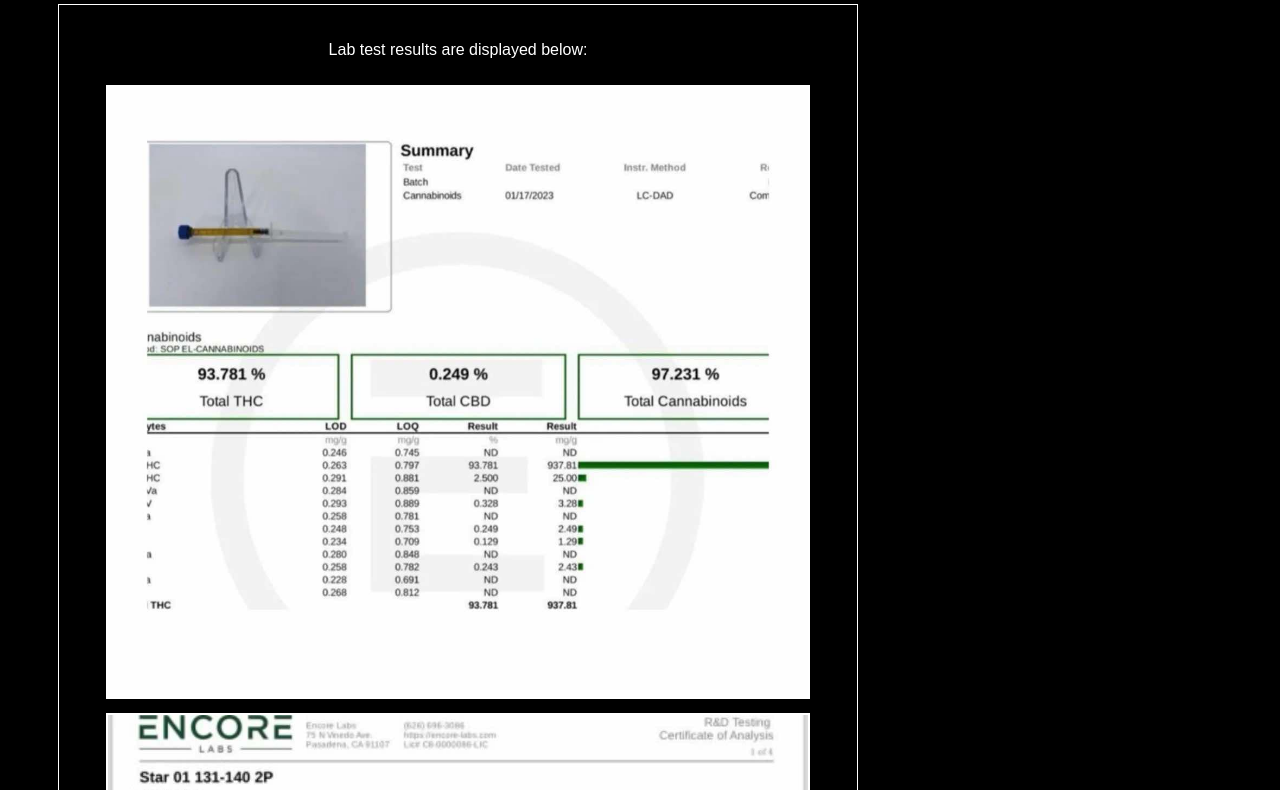
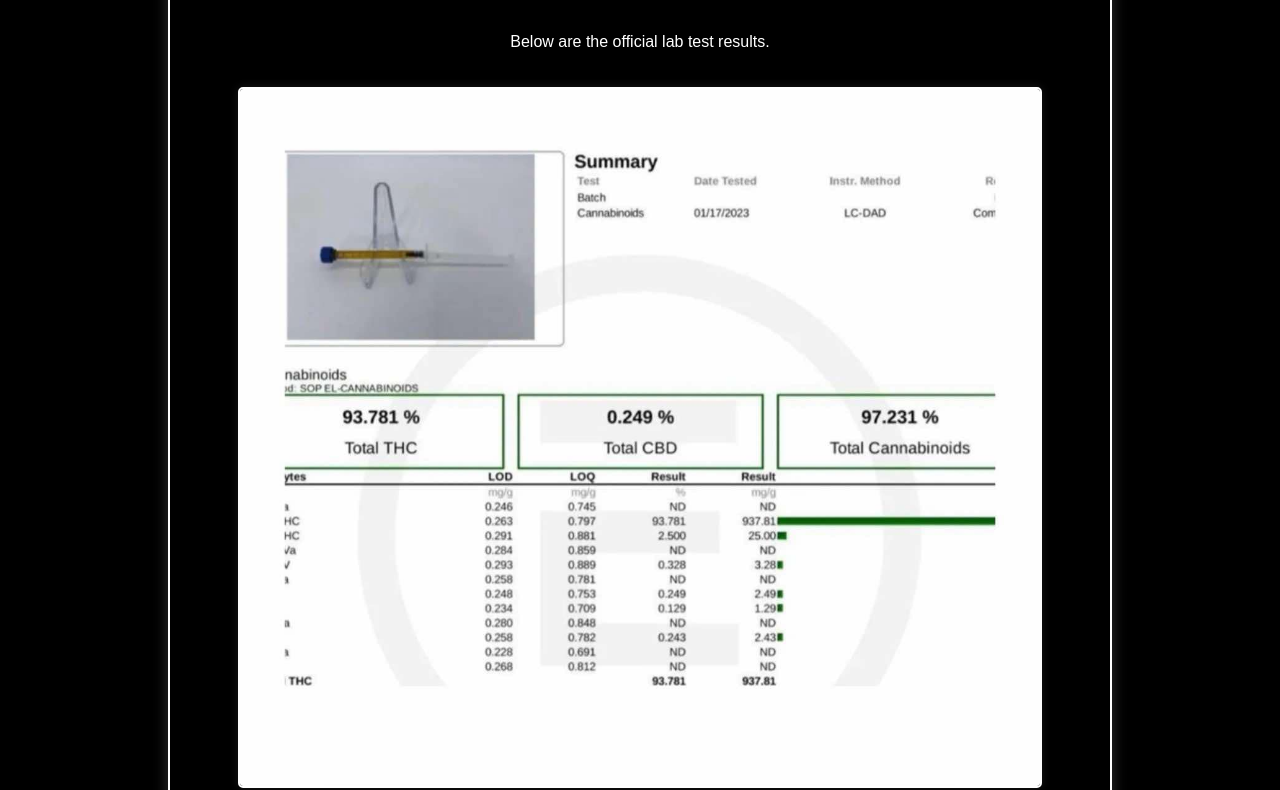
Before and after one commit to Madfox6/ShadowMountain, a plain HTML site: page index.html in a window 1280 px wide. Shown: the part 146-936 px from the top of the page. Drawn offline with Linux system fonts and the light colour scheme.

Commit message:
Update index.html

```diff
--- a/index.html
+++ b/index.html
@@ -13,23 +13,32 @@
             padding: 50px;
         }
         .container {
-            max-width: 800px;a
+            max-width: 900px;
             margin: auto;
+            padding: 20px;
+            border: 2px solid #fff;
+            border-radius: 10px;
+            box-shadow: 0 0 15px rgba(255, 255, 255, 0.2);
         }
         h1 {
             border-bottom: 2px solid #fff;
             padding-bottom: 10px;
+            font-size: 28px;
+            text-transform: uppercase;
         }
         .lab-results {
             margin-top: 20px;
-            padding: 20px;
-            border: 1px solid #fff;
+            display: flex;
+            flex-direction: column;
+            align-items: center;
         }
         .lab-results img {
-            width: 100%;
-            max-width: 700px;
-            margin-top: 10px;
+            width: 90%;
+            max-width: 800px;
+            margin-top: 20px;
             border: 2px solid #fff;
+            border-radius: 5px;
+            box-shadow: 0 0 10px rgba(255, 255, 255, 0.1);
         }
     </style>
 </head>
@@ -37,7 +46,7 @@
     <div class="container">
         <h1>ShadowMountain Lab Results</h1>
         <div class="lab-results">
-            <p>Lab test results are displayed below:</p>
+            <p>Below are the official lab test results.</p>
             <img src="lab-result-1.jpeg" alt="Lab Result 1">
             <img src="lab-result-2.jpeg" alt="Lab Result 2">
             <img src="lab-result-3.jpeg" alt="Lab Result 3">
@@ -45,7 +54,6 @@
             <img src="lab-result-5.jpeg" alt="Lab Result 5">
             <img src="lab-result-6.jpeg" alt="Lab Result 6">
             <img src="lab-result-7.jpeg" alt="Lab Result 7">
-            <img src="lab-result-8.jpeg" alt="Lab Result 8">
         </div>
     </div>
 </body>
```
